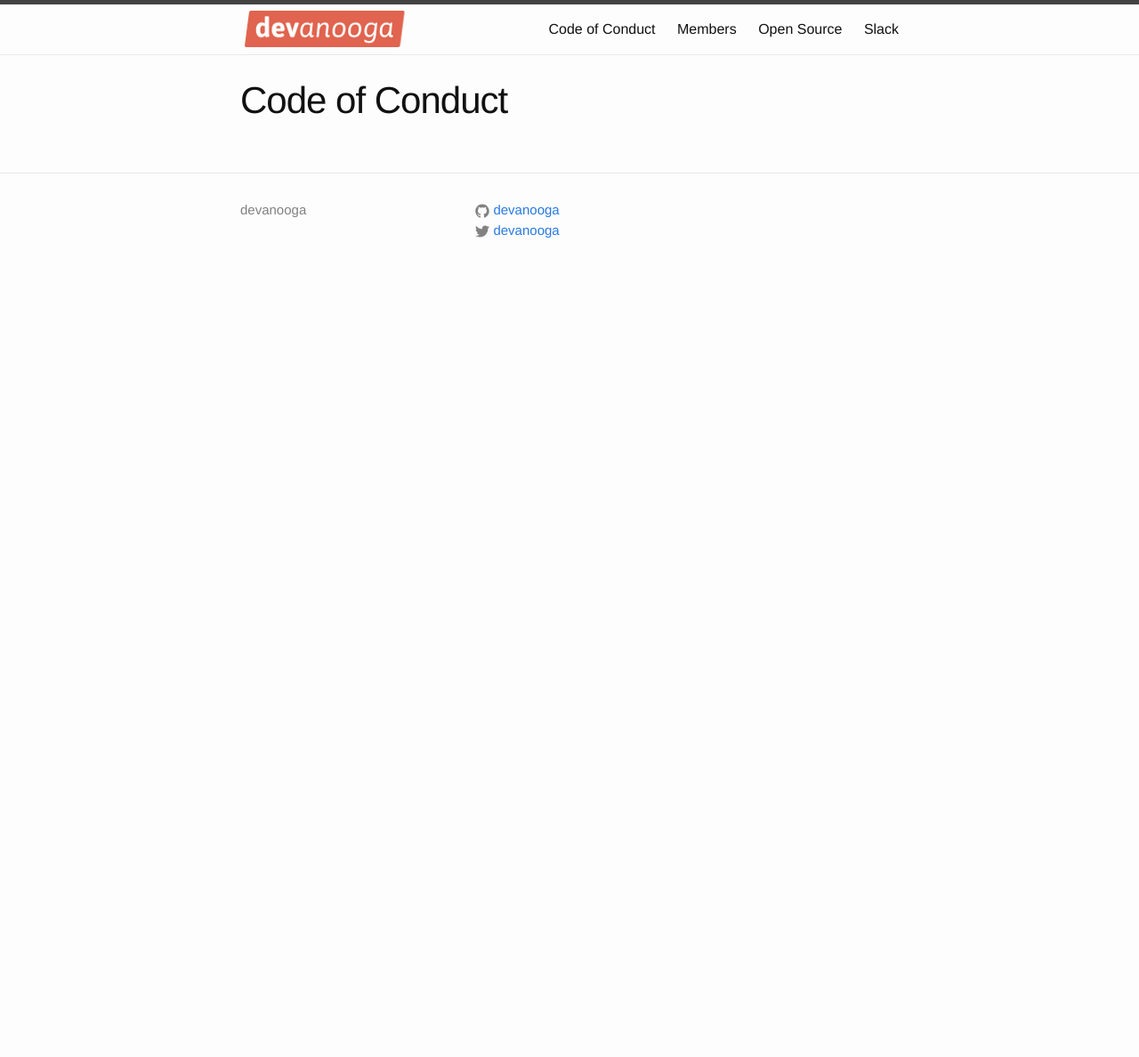
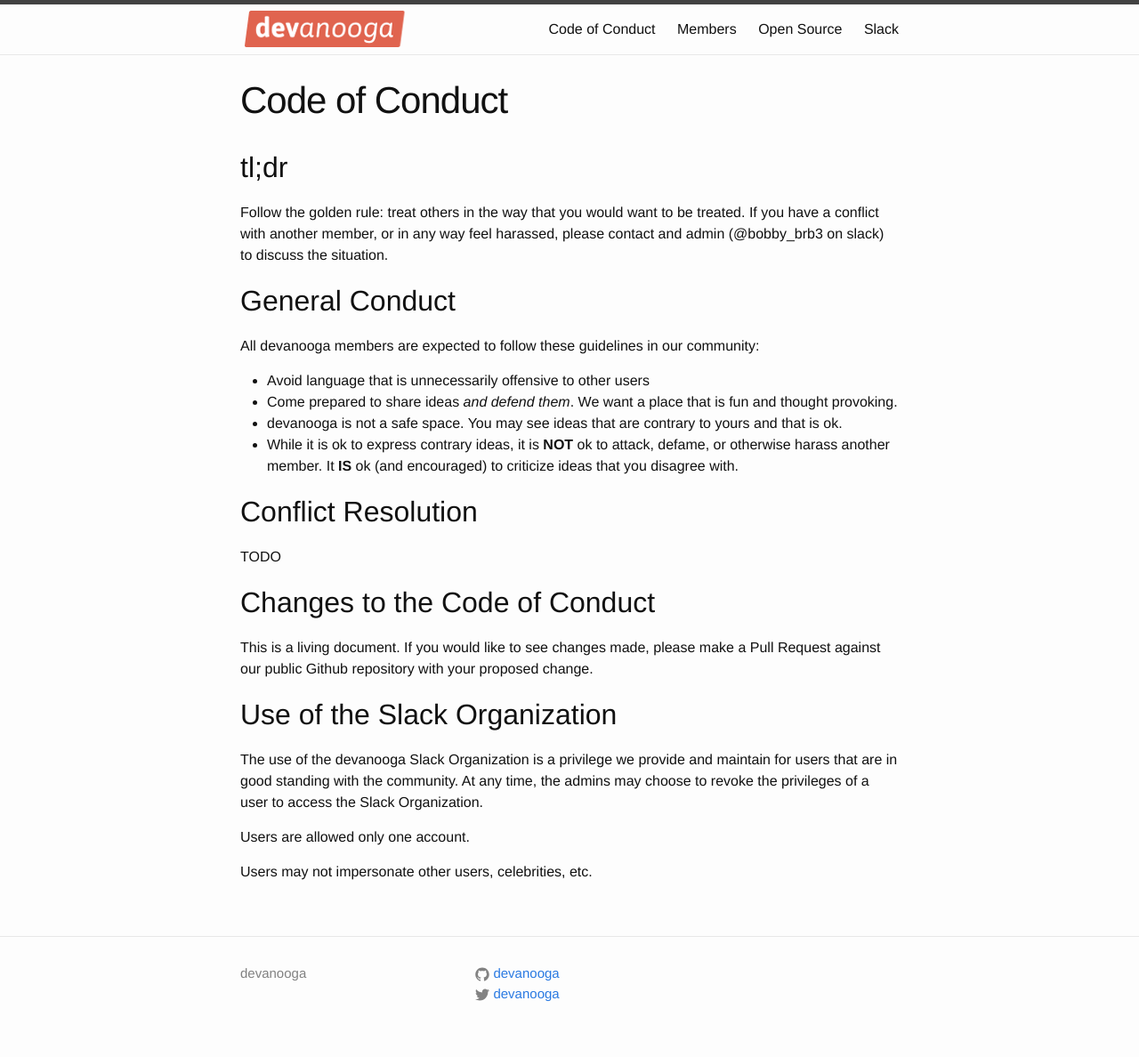
Before and after one commit to devanooga/devanooga.com, a Jekyll site: the page built from _pages/coc.md, in a window 1280 px wide. Shown: the whole page at 89% size. Built offline with Jekyll 4.4.1, drawn with Linux system fonts in a browser that asks for light colours; before the commit the page ends 900 px from its top, so only the background shows below that.

Commit message:
Starting CoC

```diff
--- a/_pages/coc.md
+++ b/_pages/coc.md
@@ -3,3 +3,29 @@ layout: page
 title: Code of Conduct
 permalink: /coc/
 ---
+
+## tl;dr
+Follow the golden rule: treat others in the way that you would want to be treated.
+If you have a conflict with another member, or in any way feel harassed, please contact and admin (@bobby_brb3 on slack) to discuss the situation.
+
+## General Conduct
+All devanooga members are expected to follow these guidelines in our community:
+
+- Avoid language that is unnecessarily offensive to other users
+- Come prepared to share ideas _and defend them_. We want a place that is fun and thought provoking.
+- devanooga is not a safe space. You may see ideas that are contrary to yours and that is ok.
+- While it is ok to express contrary ideas, it is **NOT** ok to attack, defame, or otherwise harass another member. It **IS** ok (and encouraged) to criticize ideas that you disagree with.
+
+## Conflict Resolution
+TODO
+
+## Changes to the Code of Conduct
+This is a living document. If you would like to see changes made, please make a Pull Request against our public Github repository with your proposed change.
+
+
+## Use of the Slack Organization
+The use of the devanooga Slack Organization is a privilege we provide and maintain for users that are in good standing with the community. At any time, the admins may choose to revoke the privileges of a user to access the Slack Organization.
+
+Users are allowed only one account.
+
+Users may not impersonate other users, celebrities, etc.
```
